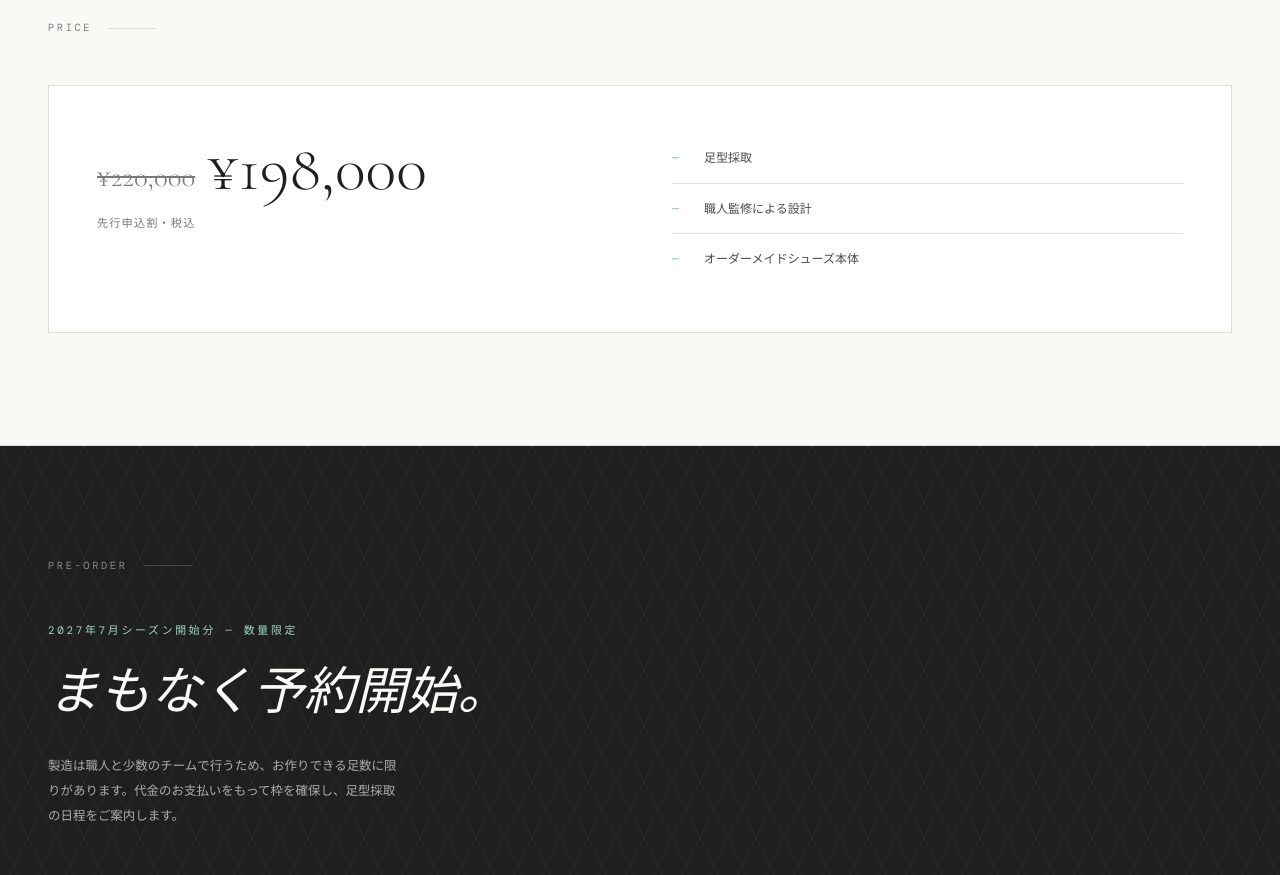
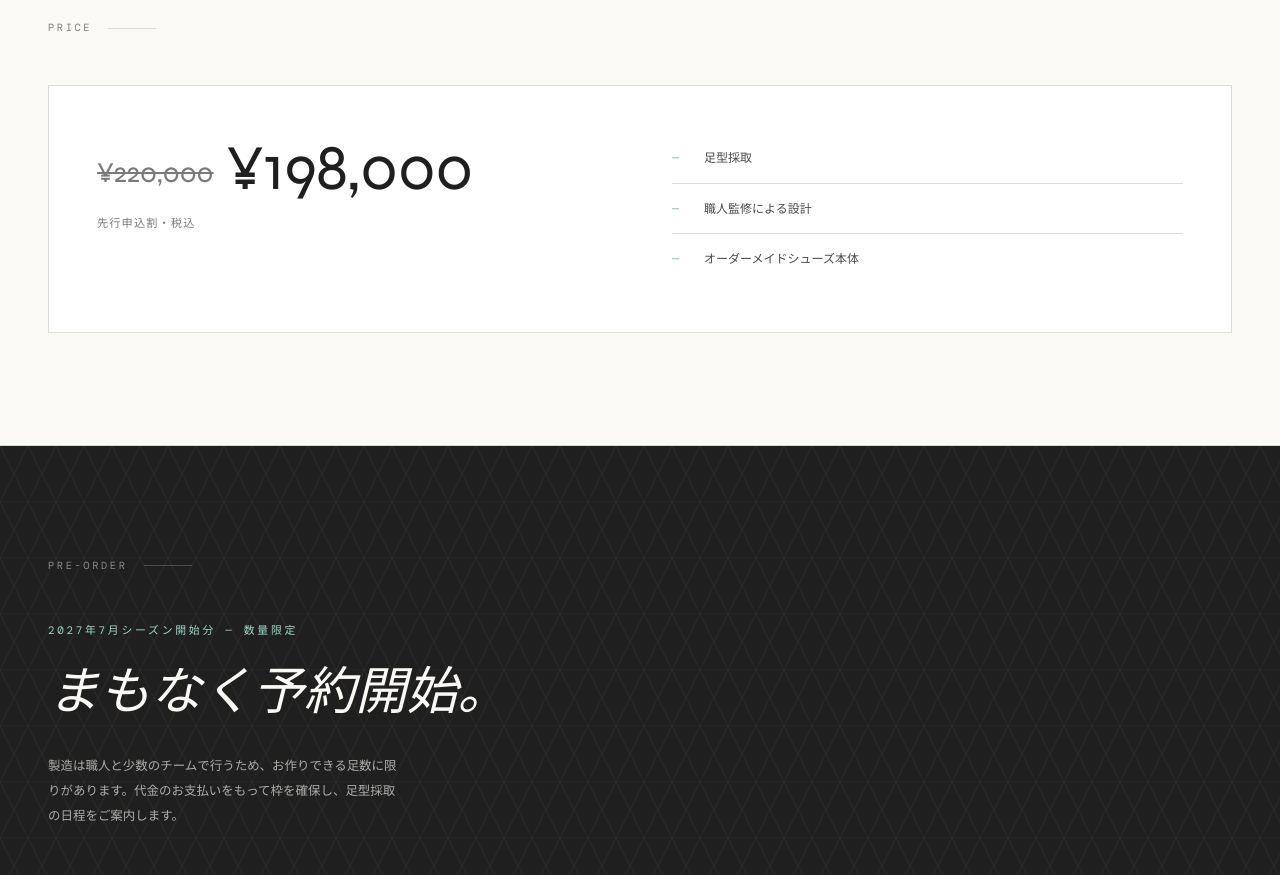
Before and after one commit to kentaroooooi/yashin-site, a plain HTML site: page index.html in a window 1280 px wide. Shown: the part 5620-6495 px from the top of the page. Drawn offline with nearby package versions, Linux system fonts and the light colour scheme; a web font is replaced by a local one.

Commit message:
Change price amount font to Syne 400

```diff
--- a/index.html
+++ b/index.html
@@ -480,7 +480,7 @@
 
     /* ── PRICE ── */
     .price-grid { display: grid; grid-template-columns: 1fr 1fr; gap: 4rem; align-items: start; border: 1px solid var(--border); background: var(--white); padding: 3rem; }
-    .price-amount { font-family: 'Cormorant Garamond', serif; font-weight: 300; font-size: clamp(2.6rem, 5vw, 4rem); color: var(--charcoal); line-height: 1.1; }
+    .price-amount { font-family: 'Syne', sans-serif; font-weight: 400; font-size: clamp(2.6rem, 5vw, 4rem); color: var(--charcoal); line-height: 1.1; }
     .price-amount small { font-family: 'DM Mono', monospace; font-size: 0.7rem; letter-spacing: 0.1em; color: var(--muted); display: block; margin-top: 0.8rem; }
     .price-list { list-style: none; display: flex; flex-direction: column; }
     .price-list li { display: grid; grid-template-columns: 1rem 1fr; gap: 1rem; font-family: 'DM Mono', monospace; font-size: 0.75rem; line-height: 1.7; color: var(--text); padding: 0.9rem 0; border-bottom: 1px solid var(--border); }
```
